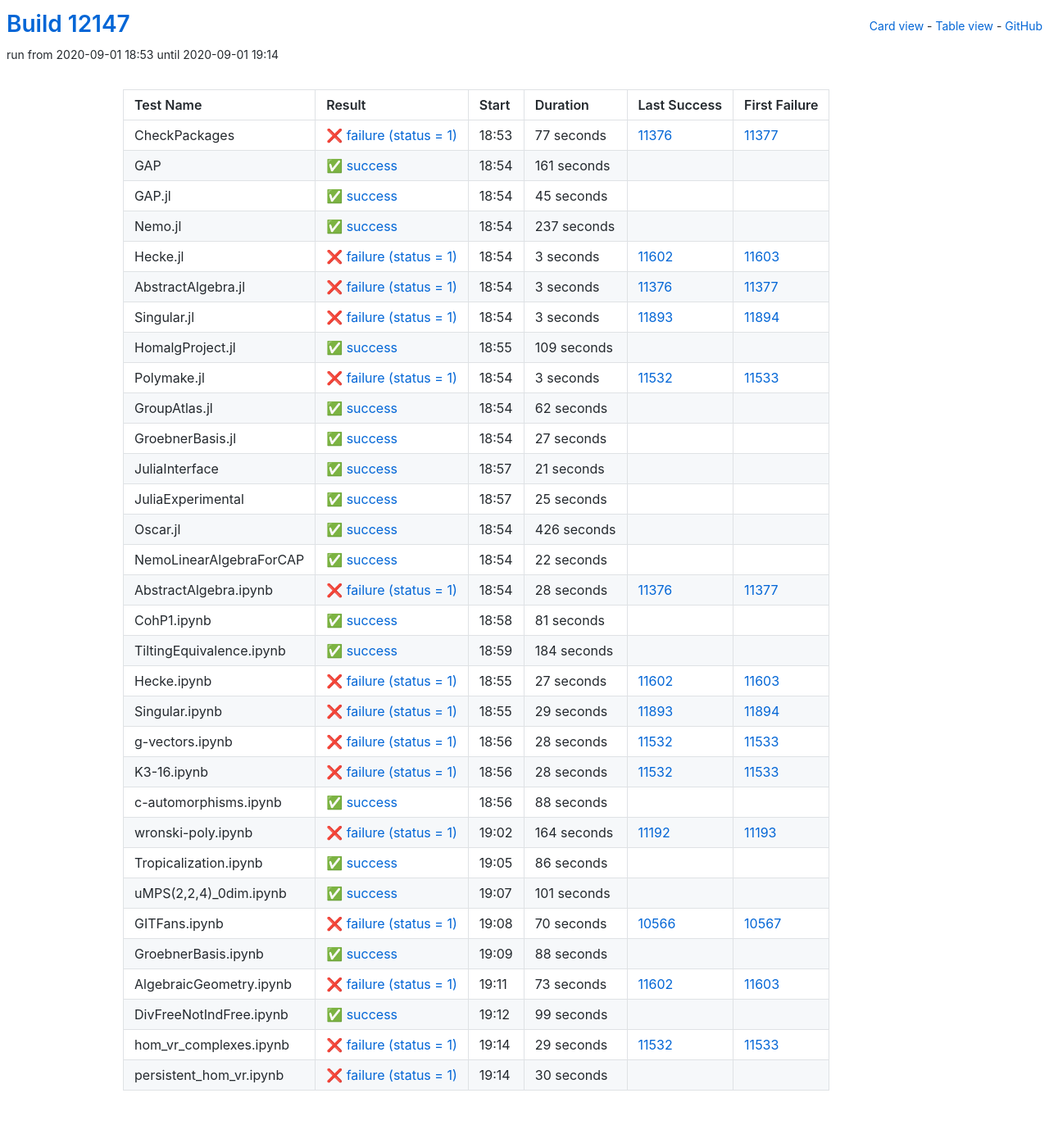
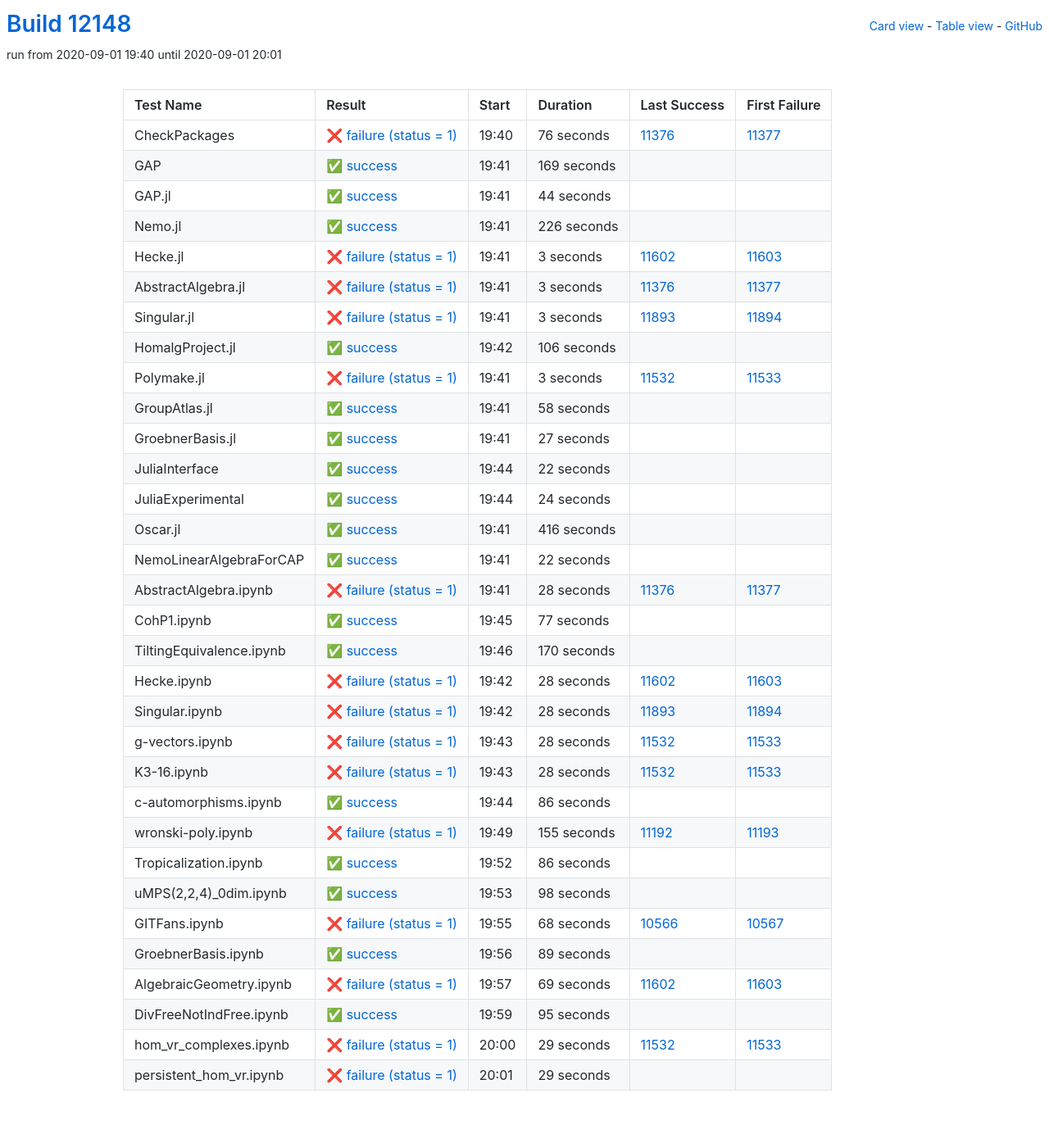
Before and after one commit to oscar-system/oscar-ci-status, a Jekyll site: the page built from table.html, in a window 1280 px wide. Shown: the whole page at 82% size. Built offline with Jekyll 4.4.1, drawn with Linux system fonts in a browser that asks for light colours.

Commit message:
Build #12148

```diff
--- a/_data/ci.yml
+++ b/_data/ci.yml
@@ -1,6 +1,6 @@
 ---
-build: 12147
-build_url: https://oscarci.mathematik.uni-kl.de/job/oscar/12147/
+build: 12148
+build_url: https://oscarci.mathematik.uni-kl.de/job/oscar/12148/
 job: oscar
 organization: oscar-system
 repo: oscar-ci-status
@@ -8,56 +8,56 @@
 tests:
 - name: CheckPackages
   id: checkpackages
-  log: https://oscarci.mathematik.uni-kl.de/job/oscar/12147/artifact/logs/build-12147/CheckPackages.log
-  start: 2020-09-01 18:53
+  log: https://oscarci.mathematik.uni-kl.de/job/oscar/12148/artifact/logs/build-12148/CheckPackages.log
+  start: 2020-09-01 19:40
   success: false
   exitcode: 1
   status: failure
-  duration: 77
+  duration: 76
   last_success: 11376
   last_success_url: https://oscarci.mathematik.uni-kl.de/job/oscar/11376/
   first_failure: 11377
   first_failure_url: https://oscarci.mathematik.uni-kl.de/job/oscar/11377/
 - name: GAP
   id: gap
-  log: https://oscarci.mathematik.uni-kl.de/job/oscar/12147/artifact/logs/build-12147/GAP.log
-  start: 2020-09-01 18:54
+  log: https://oscarci.mathematik.uni-kl.de/job/oscar/12148/artifact/logs/build-12148/GAP.log
+  start: 2020-09-01 19:41
   success: true
   exitcode: 0
   status: success
-  duration: 161
+  duration: 169
   last_success: false
   last_success_url:
   first_failure: false
   first_failure_url:
 - name: GAP.jl
   id: gap-jl
-  log: https://oscarci.mathematik.uni-kl.de/job/oscar/12147/artifact/logs/build-12147/GAP.jl.log
-  start: 2020-09-01 18:54
+  log: https://oscarci.mathematik.uni-kl.de/job/oscar/12148/artifact/logs/build-12148/GAP.jl.log
+  start: 2020-09-01 19:41
   success: true
   exitcode: 0
   status: success
-  duration: 45
+  duration: 44
   last_success: false
   last_success_url:
   first_failure: false
   first_failure_url:
 - name: Nemo.jl
   id: nemo-jl
-  log: https://oscarci.mathematik.uni-kl.de/job/oscar/12147/artifact/logs/build-12147/Nemo.jl.log
-  start: 2020-09-01 18:54
+  log: https://oscarci.mathematik.uni-kl.de/job/oscar/12148/artifact/logs/build-12148/Nemo.jl.log
+  start: 2020-09-01 19:41
   success: true
   exitcode: 0
   status: success
-  duration: 237
+  duration: 226
   last_success: false
   last_success_url:
   first_failure: false
   first_failure_url:
 - name: Hecke.jl
   id: hecke-jl
-  log: https://oscarci.mathematik.uni-kl.de/job/oscar/12147/artifact/logs/build-12147/Hecke.jl.log
-  start: 2020-09-01 18:54
+  log: https://oscarci.mathematik.uni-kl.de/job/oscar/12148/artifact/logs/build-12148/Hecke.jl.log
+  start: 2020-09-01 19:41
   success: false
   exitcode: 1
   status: failure
@@ -68,8 +68,8 @@
   first_failure_url: https://oscarci.mathematik.uni-kl.de/job/oscar/11603/
 - name: AbstractAlgebra.jl
   id: abstractalgebra-jl
-  log: https://oscarci.mathematik.uni-kl.de/job/oscar/12147/artifact/logs/build-12147/AbstractAlgebra.jl.log
-  start: 2020-09-01 18:54
+  log: https://oscarci.mathematik.uni-kl.de/job/oscar/12148/artifact/logs/build-12148/AbstractAlgebra.jl.log
+  start: 2020-09-01 19:41
   success: false
   exitcode: 1
   status: failure
@@ -80,8 +80,8 @@
   first_failure_url: https://oscarci.mathematik.uni-kl.de/job/oscar/11377/
 - name: Singular.jl
   id: singular-jl
-  log: https://oscarci.mathematik.uni-kl.de/job/oscar/12147/artifact/logs/build-12147/Singular.jl.log
-  start: 2020-09-01 18:54
+  log: https://oscarci.mathematik.uni-kl.de/job/oscar/12148/artifact/logs/build-12148/Singular.jl.log
+  start: 2020-09-01 19:41
   success: false
   exitcode: 1
   status: failure
@@ -92,20 +92,20 @@
   first_failure_url: https://oscarci.mathematik.uni-kl.de/job/oscar/11894/
 - name: HomalgProject.jl
   id: homalgproject-jl
-  log: https://oscarci.mathematik.uni-kl.de/job/oscar/12147/artifact/logs/build-12147/HomalgProject.jl.log
-  start: 2020-09-01 18:55
+  log: https://oscarci.mathematik.uni-kl.de/job/oscar/12148/artifact/logs/build-12148/HomalgProject.jl.log
+  start: 2020-09-01 19:42
   success: true
   exitcode: 0
   status: success
-  duration: 109
+  duration: 106
   last_success: false
   last_success_url:
   first_failure: false
   first_failure_url:
 - name: Polymake.jl
   id: polymake-jl
-  log: https://oscarci.mathematik.uni-kl.de/job/oscar/12147/artifact/logs/build-12147/Polymake.jl.log
-  start: 2020-09-01 18:54
+  log: https://oscarci.mathematik.uni-kl.de/job/oscar/12148/artifact/logs/build-12148/Polymake.jl.log
+  start: 2020-09-01 19:41
   success: false
   exitcode: 1
   status: failure
@@ -116,20 +116,20 @@
   first_failure_url: https://oscarci.mathematik.uni-kl.de/job/oscar/11533/
 - name: GroupAtlas.jl
   id: groupatlas-jl
-  log: https://oscarci.mathematik.uni-kl.de/job/oscar/12147/artifact/logs/build-12147/GroupAtlas.jl.log
-  start: 2020-09-01 18:54
+  log: https://oscarci.mathematik.uni-kl.de/job/oscar/12148/artifact/logs/build-12148/GroupAtlas.jl.log
+  start: 2020-09-01 19:41
   success: true
   exitcode: 0
   status: success
-  duration: 62
+  duration: 58
   last_success: false
   last_success_url:
   first_failure: false
   first_failure_url:
 - name: GroebnerBasis.jl
   id: groebnerbasis-jl
-  log: https://oscarci.mathematik.uni-kl.de/job/oscar/12147/artifact/logs/build-12147/GroebnerBasis.jl.log
-  start: 2020-09-01 18:54
+  log: https://oscarci.mathematik.uni-kl.de/job/oscar/12148/artifact/logs/build-12148/GroebnerBasis.jl.log
+  start: 2020-09-01 19:41
   success: true
   exitcode: 0
   status: success
@@ -140,44 +140,44 @@
   first_failure_url:
 - name: JuliaInterface
   id: juliainterface
-  log: https://oscarci.mathematik.uni-kl.de/job/oscar/12147/artifact/logs/build-12147/JuliaInterface.log
-  start: 2020-09-01 18:57
+  log: https://oscarci.mathematik.uni-kl.de/job/oscar/12148/artifact/logs/build-12148/JuliaInterface.log
+  start: 2020-09-01 19:44
   success: true
   exitcode: 0
   status: success
-  duration: 21
+  duration: 22
   last_success: false
   last_success_url:
   first_failure: false
   first_failure_url:
 - name: JuliaExperimental
   id: juliaexperimental
-  log: https://oscarci.mathematik.uni-kl.de/job/oscar/12147/artifact/logs/build-12147/JuliaExperimental.log
-  start: 2020-09-01 18:57
+  log: https://oscarci.mathematik.uni-kl.de/job/oscar/12148/artifact/logs/build-12148/JuliaExperimental.log
+  start: 2020-09-01 19:44
   success: true
   exitcode: 0
   status: success
-  duration: 25
+  duration: 24
   last_success: false
   last_success_url:
   first_failure: false
   first_failure_url:
 - name: Oscar.jl
   id: oscar-jl
-  log: https://oscarci.mathematik.uni-kl.de/job/oscar/12147/artifact/logs/build-12147/Oscar.jl.log
-  start: 2020-09-01 18:54
+  log: https://oscarci.mathematik.uni-kl.de/job/oscar/12148/artifact/logs/build-12148/Oscar.jl.log
+  start: 2020-09-01 19:41
   success: true
   exitcode: 0
   status: success
-  duration: 426
+  duration: 416
   last_success: false
   last_success_url:
   first_failure: false
   first_failure_url:
 - name: NemoLinearAlgebraForCAP
   id: nemolinearalgebraforcap
-  log: https://oscarci.mathematik.uni-kl.de/job/oscar/12147/artifact/logs/build-12147/NemoLinearAlgebraForCAP.log
-  start: 2020-09-01 18:54
+  log: https://oscarci.mathematik.uni-kl.de/job/oscar/12148/artifact/logs/build-12148/NemoLinearAlgebraForCAP.log
+  start: 2020-09-01 19:41
   success: true
   exitcode: 0
   status: success
@@ -188,8 +188,8 @@
   first_failure_url:
 - name: AbstractAlgebra.ipynb
   id: abstractalgebra-ipynb
-  log: https://oscarci.mathematik.uni-kl.de/job/oscar/12147/artifact/logs/build-12147/AbstractAlgebra.ipynb.log
-  start: 2020-09-01 18:54
+  log: https://oscarci.mathematik.uni-kl.de/job/oscar/12148/artifact/logs/build-12148/AbstractAlgebra.ipynb.log
+  start: 2020-09-01 19:41
   success: false
   exitcode: 1
   status: failure
@@ -200,56 +200,56 @@
   first_failure_url: https://oscarci.mathematik.uni-kl.de/job/oscar/11377/
 - name: CohP1.ipynb
   id: cohp1-ipynb
-  log: https://oscarci.mathematik.uni-kl.de/job/oscar/12147/artifact/logs/build-12147/CohP1.ipynb.log
-  start: 2020-09-01 18:58
+  log: https://oscarci.mathematik.uni-kl.de/job/oscar/12148/artifact/logs/build-12148/CohP1.ipynb.log
+  start: 2020-09-01 19:45
   success: true
   exitcode: 0
   status: success
-  duration: 81
+  duration: 77
   last_success: false
   last_success_url:
   first_failure: false
   first_failure_url:
 - name: TiltingEquivalence.ipynb
   id: tiltingequivalence-ipynb
-  log: https://oscarci.mathematik.uni-kl.de/job/oscar/12147/artifact/logs/build-12147/TiltingEquivalence.ipynb.log
-  start: 2020-09-01 18:59
+  log: https://oscarci.mathematik.uni-kl.de/job/oscar/12148/artifact/logs/build-12148/TiltingEquivalence.ipynb.log
+  start: 2020-09-01 19:46
   success: true
   exitcode: 0
   status: success
-  duration: 184
+  duration: 170
   last_success: false
   last_success_url:
   first_failure: false
   first_failure_url:
 - name: Hecke.ipynb
   id: hecke-ipynb
-  log: https://oscarci.mathematik.uni-kl.de/job/oscar/12147/artifact/logs/build-12147/Hecke.ipynb.log
-  start: 2020-09-01 18:55
+  log: https://oscarci.mathematik.uni-kl.de/job/oscar/12148/artifact/logs/build-12148/Hecke.ipynb.log
+  start: 2020-09-01 19:42
   success: false
   exitcode: 1
   status: failure
-  duration: 27
+  duration: 28
   last_success: 11602
   last_success_url: https://oscarci.mathematik.uni-kl.de/job/oscar/11602/
   first_failure: 11603
   first_failure_url: https://oscarci.mathematik.uni-kl.de/job/oscar/11603/
 - name: Singular.ipynb
   id: singular-ipynb
-  log: https://oscarci.mathematik.uni-kl.de/job/oscar/12147/artifact/logs/build-12147/Singular.ipynb.log
-  start: 2020-09-01 18:55
+  log: https://oscarci.mathematik.uni-kl.de/job/oscar/12148/artifact/logs/build-12148/Singular.ipynb.log
+  start: 2020-09-01 19:42
   success: false
   exitcode: 1
   status: failure
-  duration: 29
+  duration: 28
   last_success: 11893
   last_success_url: https://oscarci.mathematik.uni-kl.de/job/oscar/11893/
   first_failure: 11894
   first_failure_url: https://oscarci.mathematik.uni-kl.de/job/oscar/11894/
 - name: g-vectors.ipynb
   id: g-vectors-ipynb
-  log: https://oscarci.mathematik.uni-kl.de/job/oscar/12147/artifact/logs/build-12147/g-vectors.ipynb.log
-  start: 2020-09-01 18:56
+  log: https://oscarci.mathematik.uni-kl.de/job/oscar/12148/artifact/logs/build-12148/g-vectors.ipynb.log
+  start: 2020-09-01 19:43
   success: false
   exitcode: 1
   status: failure
@@ -260,8 +260,8 @@
   first_failure_url: https://oscarci.mathematik.uni-kl.de/job/oscar/11533/
 - name: K3-16.ipynb
   id: k3-16-ipynb
-  log: https://oscarci.mathematik.uni-kl.de/job/oscar/12147/artifact/logs/build-12147/K3-16.ipynb.log
-  start: 2020-09-01 18:56
+  log: https://oscarci.mathematik.uni-kl.de/job/oscar/12148/artifact/logs/build-12148/K3-16.ipynb.log
+  start: 2020-09-01 19:43
   success: false
   exitcode: 1
   status: failure
@@ -272,32 +272,32 @@
   first_failure_url: https://oscarci.mathematik.uni-kl.de/job/oscar/11533/
 - name: c-automorphisms.ipynb
   id: c-automorphisms-ipynb
-  log: https://oscarci.mathematik.uni-kl.de/job/oscar/12147/artifact/logs/build-12147/c-automorphisms.ipynb.log
-  start: 2020-09-01 18:56
+  log: https://oscarci.mathematik.uni-kl.de/job/oscar/12148/artifact/logs/build-12148/c-automorphisms.ipynb.log
+  start: 2020-09-01 19:44
   success: true
   exitcode: 0
   status: success
-  duration: 88
+  duration: 86
   last_success: false
   last_success_url:
   first_failure: false
   first_failure_url:
 - name: wronski-poly.ipynb
   id: wronski-poly-ipynb
-  log: https://oscarci.mathematik.uni-kl.de/job/oscar/12147/artifact/logs/build-12147/wronski-poly.ipynb.log
-  start: 2020-09-01 19:02
+  log: https://oscarci.mathematik.uni-kl.de/job/oscar/12148/artifact/logs/build-12148/wronski-poly.ipynb.log
+  start: 2020-09-01 19:49
   success: false
   exitcode: 1
   status: failure
-  duration: 164
+  duration: 155
   last_success: 11192
   last_success_url: https://oscarci.mathematik.uni-kl.de/job/oscar/11192/
   first_failure: 11193
   first_failure_url: https://oscarci.mathematik.uni-kl.de/job/oscar/11193/
 - name: Tropicalization.ipynb
   id: tropicalization-ipynb
-  log: https://oscarci.mathematik.uni-kl.de/job/oscar/12147/artifact/logs/build-12147/Tropicalization.ipynb.log
-  start: 2020-09-01 19:05
+  log: https://oscarci.mathematik.uni-kl.de/job/oscar/12148/artifact/logs/build-12148/Tropicalization.ipynb.log
+  start: 2020-09-01 19:52
   success: true
   exitcode: 0
   status: success
@@ -308,68 +308,68 @@
   first_failure_url:
 - name: uMPS(2,2,4)_0dim.ipynb
   id: umps-2-2-4-0dim-ipynb
-  log: https://oscarci.mathematik.uni-kl.de/job/oscar/12147/artifact/logs/build-12147/uMPS-2-2-4-_0dim.ipynb.log
-  start: 2020-09-01 19:07
+  log: https://oscarci.mathematik.uni-kl.de/job/oscar/12148/artifact/logs/build-12148/uMPS-2-2-4-_0dim.ipynb.log
+  start: 2020-09-01 19:53
   success: true
   exitcode: 0
   status: success
-  duration: 101
+  duration: 98
   last_success: false
   last_success_url:
   first_failure: false
   first_failure_url:
 - name: GITFans.ipynb
   id: gitfans-ipynb
-  log: https://oscarci.mathematik.uni-kl.de/job/oscar/12147/artifact/logs/build-12147/GITFans.ipynb.log
-  start: 2020-09-01 19:08
+  log: https://oscarci.mathematik.uni-kl.de/job/oscar/12148/artifact/logs/build-12148/GITFans.ipynb.log
+  start: 2020-09-01 19:55
   success: false
   exitcode: 1
   status: failure
-  duration: 70
+  duration: 68
   last_success: 10566
   last_success_url: https://oscarci.mathematik.uni-kl.de/job/oscar/10566/
   first_failure: 10567
   first_failure_url: https://oscarci.mathematik.uni-kl.de/job/oscar/10567/
 - name: GroebnerBasis.ipynb
   id: groebnerbasis-ipynb
-  log: https://oscarci.mathematik.uni-kl.de/job/oscar/12147/artifact/logs/build-12147/GroebnerBasis.ipynb.log
-  start: 2020-09-01 19:09
+  log: https://oscarci.mathematik.uni-kl.de/job/oscar/12148/artifact/logs/build-12148/GroebnerBasis.ipynb.log
+  start: 2020-09-01 19:56
   success: true
   exitcode: 0
   status: success
-  duration: 88
+  duration: 89
   last_success: false
   last_success_url:
   first_failure: false
   first_failure_url:
 - name: AlgebraicGeometry.ipynb
   id: algebraicgeometry-ipynb
-  log: https://oscarci.mathematik.uni-kl.de/job/oscar/12147/artifact/logs/build-12147/AlgebraicGeometry.ipynb.log
-  start: 2020-09-01 19:11
+  log: https://oscarci.mathematik.uni-kl.de/job/oscar/12148/artifact/logs/build-12148/AlgebraicGeometry.ipynb.log
+  start: 2020-09-01 19:57
   success: false
   exitcode: 1
   status: failure
-  duration: 73
+  duration: 69
   last_success: 11602
   last_success_url: https://oscarci.mathematik.uni-kl.de/job/oscar/11602/
   first_failure: 11603
   first_failure_url: https://oscarci.mathematik.uni-kl.de/job/oscar/11603/
 - name: DivFreeNotIndFree.ipynb
   id: divfreenotindfree-ipynb
-  log: https://oscarci.mathematik.uni-kl.de/job/oscar/12147/artifact/logs/build-12147/DivFreeNotIndFree.ipynb.log
-  start: 2020-09-01 19:12
+  log: https://oscarci.mathematik.uni-kl.de/job/oscar/12148/artifact/logs/build-12148/DivFreeNotIndFree.ipynb.log
+  start: 2020-09-01 19:59
   success: true
   exitcode: 0
   status: success
-  duration: 99
+  duration: 95
   last_success: false
   last_success_url:
   first_failure: false
   first_failure_url:
 - name: hom_vr_complexes.ipynb
   id: hom-vr-complexes-ipynb
-  log: https://oscarci.mathematik.uni-kl.de/job/oscar/12147/artifact/logs/build-12147/hom_vr_complexes.ipynb.log
-  start: 2020-09-01 19:14
+  log: https://oscarci.mathematik.uni-kl.de/job/oscar/12148/artifact/logs/build-12148/hom_vr_complexes.ipynb.log
+  start: 2020-09-01 20:00
   success: false
   exitcode: 1
   status: failure
@@ -380,12 +380,12 @@
   first_failure_url: https://oscarci.mathematik.uni-kl.de/job/oscar/11533/
 - name: persistent_hom_vr.ipynb
   id: persistent-hom-vr-ipynb
-  log: https://oscarci.mathematik.uni-kl.de/job/oscar/12147/artifact/logs/build-12147/persistent_hom_vr.ipynb.log
-  start: 2020-09-01 19:14
+  log: https://oscarci.mathematik.uni-kl.de/job/oscar/12148/artifact/logs/build-12148/persistent_hom_vr.ipynb.log
+  start: 2020-09-01 20:01
   success: false
   exitcode: 1
   status: failure
-  duration: 30
+  duration: 29
   last_success: false
   last_success_url:
   first_failure: false
```
Also changed, not shown: README.md.
